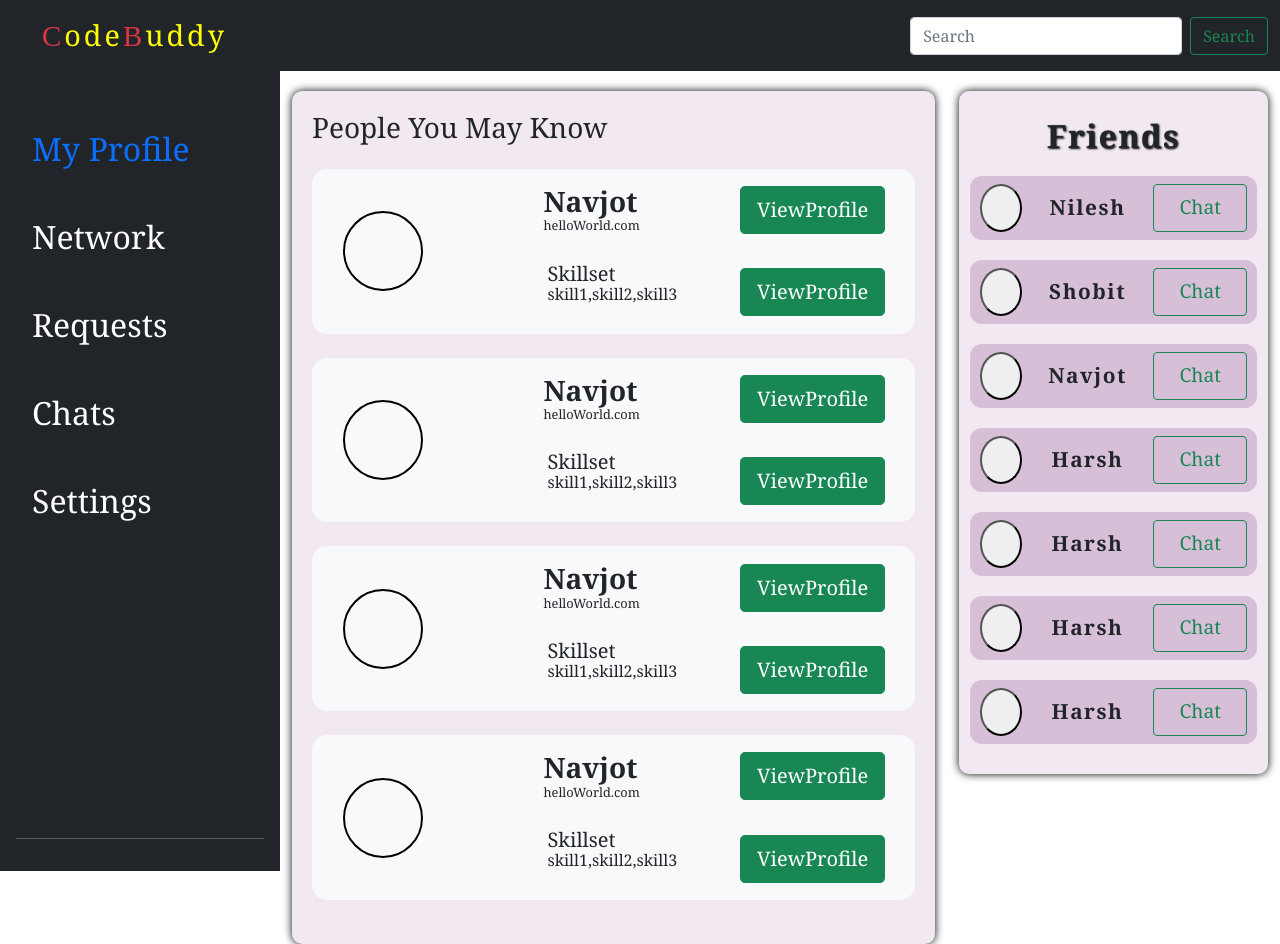
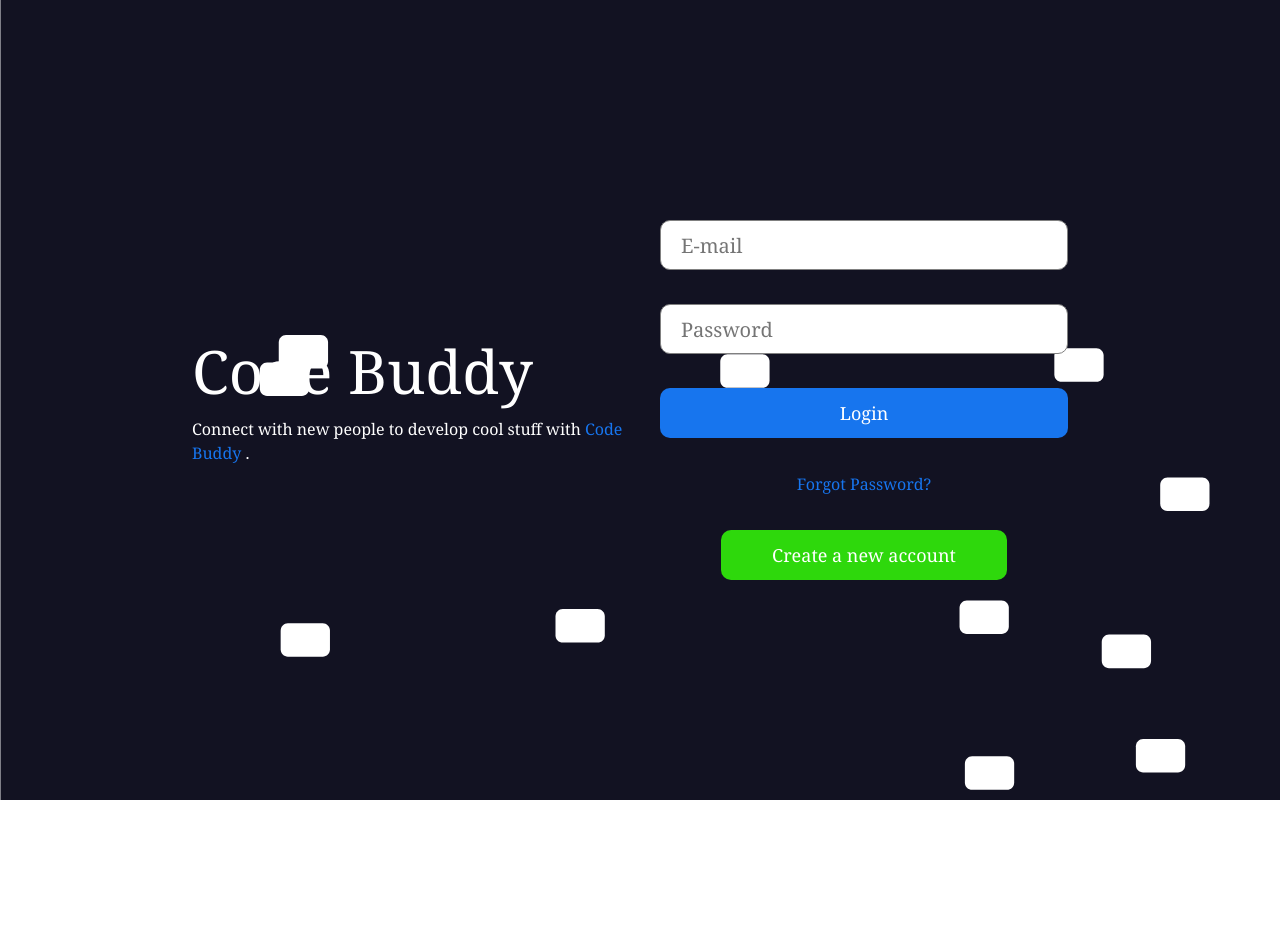
Before and after one commit to nilesh-05/CodeBuddy, a React (Create React App) app: page / in a window 1280 px wide. After the commit the page ends 800 px from the top, so only its background shows below. Built offline with nearby package versions, Linux system fonts and the light colour scheme.

Commit message:
login and register page added. changes to be made

```diff
--- a/src/App.js
+++ b/src/App.js
@@ -1,35 +1,36 @@
+import React from "react";
+import { BrowserRouter as Router, Switch, Route, Link } from "react-router-dom";
+
 import Navbar from "./components/nav/Navbar";
 import Sidebar from "./components/sidebar/Sidebar";
 import Home from "./components/Home";
-import {Route} from "react-router-dom"
+import Login from "./pages/Login/Login";
+import Register from "./pages/Register/Register";
 function App() {
 	return (
-		<>
+		<Router>
+			<Switch>
+				<Route exact path="/">
+					<Login />
+				</Route>
 
+				<Route path="/home">
 					<Navbar />
 					<div className="d-flex">
 						<Sidebar />
-<Route exact path="/">
-			<Home/>
-</Route>
-{/*
-
-<Route path="/login">
-			<Login/>
+						<Home />
+					</div>
 				</Route>
 
 				<Route exact path="/register">
-			<Register/>
+					<Register />
 				</Route>
 
-<Route exact path="/myprofile">
+				{/* <Route exact path="/myprofile">
 			<Myprofile/>
 </Route> */}
-
-
-			</div>
-
-		</>
+			</Switch>
+		</Router>
 	);
 }
 
--- /dev/null
+++ b/src/pages/Login/Login.css
@@ -0,0 +1,86 @@
+.login {
+	width: 100vw;
+	height: 100vh;
+	/* background-color: #f0f2f5; */
+	display: flex;
+	color: #fff;
+	align-items: center;
+	justify-content: center;
+	background-image: url("../../images/Fade-In-Background.svg");
+	background-size: 100%;
+}
+
+.loginWrapper {
+	width: 70%;
+	height: 70%;
+	display: flex;
+}
+
+.loginLeft,
+.loginRight {
+	display: flex;
+	flex: 1;
+	flex-direction: column;
+	justify-content: center;
+}
+
+.loginLogo {
+	font-size: 60px;
+	font-weight: 500;
+	margin-bottom: 10px;
+}
+
+.highlight {
+	color: #1775ee;
+}
+
+.loginBox {
+	height: 400px;
+	padding: 20px;
+	border-radius: 10px;
+	display: flex;
+	flex-direction: column;
+	justify-content: space-between;
+}
+
+.loginInput {
+	height: 50px;
+	border-radius: 10px;
+	border: 1px solid gray;
+	font-size: 20px;
+	padding-left: 20px;
+}
+
+.loginInput:focus {
+	border: 0.5px dodgerblue;
+}
+
+.loginBtn {
+	height: 50px;
+	border-radius: 10px;
+	border: none;
+	background-color: #1775ee;
+	color: white;
+	font-size: 18px;
+	font-weight: 400;
+	cursor: pointer;
+}
+
+.forgot {
+	text-align: center;
+	text-decoration: none;
+	color: #1775ee;
+}
+
+.registerBtn {
+	width: 70%;
+	height: 50px;
+	align-self: center;
+	border-radius: 10px;
+	border: none;
+	background-color: rgb(46, 216, 12);
+	color: white;
+	font-size: 18px;
+	font-weight: 400;
+	cursor: pointer;
+}
--- /dev/null
+++ b/src/pages/Login/Login.jsx
@@ -0,0 +1,41 @@
+import "./Login.css";
+import { Link } from "react-router-dom";
+const Login = () => {
+	return (
+		<div className="login">
+			<div className="loginWrapper">
+				<div className="loginLeft">
+					<h3 className="loginLogo">Code Buddy</h3>
+					<span className="loginDesc">
+						Connect with new people to develop cool stuff with{" "}
+						<span className="highlight"> Code Buddy</span> .
+					</span>
+				</div>
+				<div className="loginRight">
+					<div className="loginBox">
+						<input placeholder="E-mail" className="loginInput" />
+						<input
+							placeholder="Password"
+							type="password"
+							className="loginInput"
+						/>
+						<button className="loginBtn">Login</button>
+						<a href="#" className="forgot">
+							<span>Forgot Password?</span>
+						</a>
+						<button className="registerBtn">
+							<Link
+								to="/register"
+								style={{ textDecoration: "none", color: "white" }}
+							>
+								Create a new account
+							</Link>
+						</button>
+					</div>
+				</div>
+			</div>
+		</div>
+	);
+};
+
+export default Login;
--- /dev/null
+++ b/src/pages/Register/Register.css
@@ -0,0 +1,84 @@
+.login {
+	width: 100vw;
+	height: 100vh;
+	/* background-color: #f0f2f5; */
+	background-image: url("../../images/Fade-In-Background.svg");
+	display: flex;
+	align-items: center;
+	justify-content: center;
+}
+
+.loginWrapper {
+	width: 70%;
+	height: 70%;
+	display: flex;
+}
+
+.loginLeft,
+.loginRight {
+	display: flex;
+	flex: 1;
+	flex-direction: column;
+	justify-content: center;
+}
+
+.loginLogo {
+	font-size: 60px;
+	font-weight: 500;
+	margin-bottom: 10px;
+}
+
+.highlight {
+	color: #1775ee;
+}
+
+.loginBox {
+	height: 400px;
+	padding: 20px;
+	/* background-color: #fff; */
+	border-radius: 10px;
+	display: flex;
+	flex-direction: column;
+	justify-content: space-between;
+}
+
+.loginInput {
+	height: 50px;
+	border-radius: 10px;
+	border: 1px solid gray;
+	font-size: 20px;
+	padding-left: 20px;
+}
+
+.loginInput:focus {
+	border: 0.5px dodgerblue;
+}
+
+.loginBtn {
+	height: 50px;
+	border-radius: 10px;
+	border: none;
+	background-color: #1775ee;
+	color: white;
+	font-size: 18px;
+	font-weight: 400;
+	cursor: pointer;
+}
+
+.forgot {
+	text-align: center;
+	color: #1775ee;
+}
+
+.registerBtn {
+	width: 70%;
+	height: 50px;
+	align-self: center;
+	border-radius: 10px;
+	border: none;
+	background-color: rgb(46, 216, 12);
+	color: white;
+	font-size: 18px;
+	font-weight: 400;
+	cursor: pointer;
+}
--- /dev/null
+++ b/src/pages/Register/Register.jsx
@@ -0,0 +1,42 @@
+import "./Register.css";
+import { Link } from "react-router-dom";
+
+const Register = () => {
+	return (
+		<div className="login">
+			<div className="loginWrapper">
+				<div className="loginLeft">
+					<h3 className="loginLogo">Code Buddy</h3>
+					<span className="loginDesc">
+						Connect with new people to develop cool stuff with{" "}
+						<span className="highlight"> Code Buddy</span> .
+					</span>
+				</div>
+				<div className="loginRight">
+					<div className="loginBox">
+						<input placeholder="Username" className="loginInput" />
+						<input placeholder="E-mail" className="loginInput" />
+						<input
+							placeholder="Password"
+							type="password"
+							className="loginInput"
+						/>
+						<input
+							placeholder="Password Again"
+							type="password"
+							className="loginInput"
+						/>
+						<button className="loginBtn">Sign Up </button>
+						<button className="registerBtn">
+							<Link to="/" style={{ textDecoration: "none", color: "white" }}>
+								Log In
+							</Link>
+						</button>
+					</div>
+				</div>
+			</div>
+		</div>
+	);
+};
+
+export default Register;
```
Also changed, not shown: src/components/Home.jsx (+7 -9 lines), src/components/firendsMainSec/FriendMain.jsx (+15 -15 lines), src/components/friends/Friend.jsx (+5 -6 lines), src/components/nav/Navbar.jsx (+11 -5 lines), src/components/peopleYouMayKnow/Card.jsx (+10 -28 lines), src/components/peopleYouMayKnow/Pymk.jsx (+12 -20 lines), src/components/sidebar/Sidebar.jsx (+4 -3 lines), src/images/Fade-In-Background.svg (added), 1 other file (tests, documents, lock files or other folders). Lines whose indentation alone changed are shown as unchanged.
